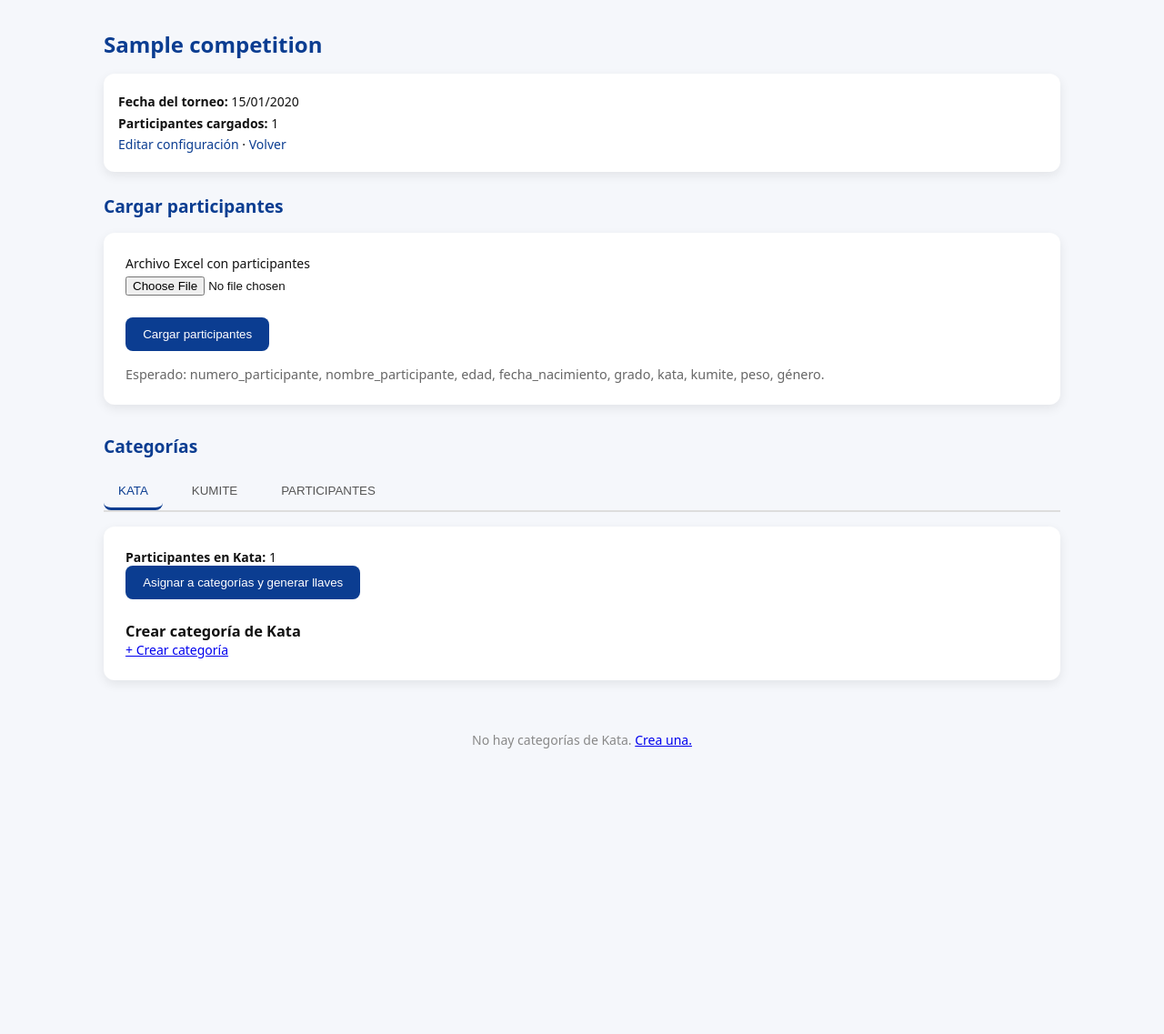
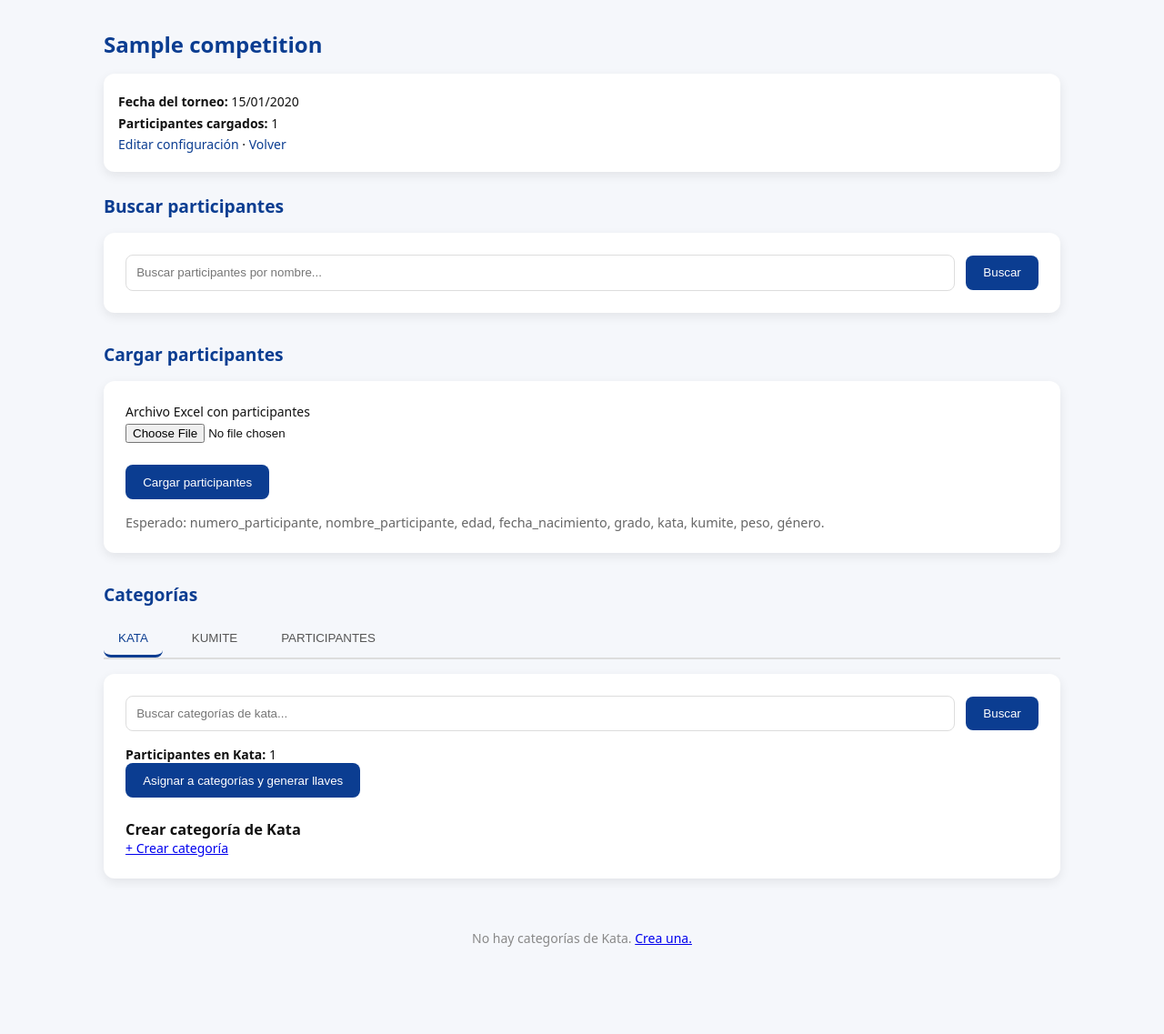
Before and after one commit to ClaudiaVidalOtero/PROYECTOS, a Flask app: page /competition/1 in a window 1280 px wide. Shown: the whole page at 91% size. Before the commit the page ends 823 px from the top, so only its background shows below. Run offline with Flask 3, Linux system fonts and the light colour scheme; tables that the repository leaves empty hold one stand-in row (values such as "Sample post").

Commit message:
fix: buscadores, saltos de pestaña en general

```diff
--- a/app.py
+++ b/app.py
@@ -7,6 +7,7 @@ from flask import Flask, flash, jsonify, redirect, render_template, request, url
 from flask_sqlalchemy import SQLAlchemy
 import pandas as pd
 from dateutil.relativedelta import relativedelta
+from unidecode import unidecode
 
 app = Flask(__name__)
 basedir = Path(__file__).parent
@@ -504,14 +505,54 @@ def new_competition():
 @app.route("/competition/<int:comp_id>", methods=["GET"])
 def competition_detail(comp_id):
     competition = Competition.query.get_or_404(comp_id)
-    kata_cats = Category.query.filter_by(competition_id=comp_id, modality="kata").all()
-    kumite_cats = Category.query.filter_by(competition_id=comp_id, modality="kumite").all()
+    participant_search = request.args.get("participant_search", "").strip()
+    category_search = request.args.get("category_search", "").strip()
+    active_tab = request.args.get("active_tab", "")
+
+    participant_query = Participant.query.filter_by(competition_id=comp_id)
+    if participant_search:
+        # Búsqueda insensible a acentos y mayúsculas usando unidecode
+        search_normalized = unidecode(participant_search).lower()
+        participant_query = participant_query.filter(
+            db.func.lower(Participant.name).like(f"%{search_normalized}%")
+        )
+    participants = participant_query.order_by(Participant.name).all()
+
+    # Si hay búsqueda, filtrar adicionalmente por acentos en Python
+    if participant_search:
+        search_normalized = unidecode(participant_search).lower()
+        participants = [p for p in participants if search_normalized in unidecode(p.name).lower()]
+
+    kata_query = Category.query.filter_by(competition_id=comp_id, modality="kata")
+    kumite_query = Category.query.filter_by(competition_id=comp_id, modality="kumite")
+    if category_search:
+        # Búsqueda insensible a acentos y mayúsculas usando unidecode
+        search_normalized = unidecode(category_search).lower()
+        kata_query = kata_query.filter(
+            db.func.lower(Category.name).like(f"%{search_normalized}%")
+        )
+        kumite_query = kumite_query.filter(
+            db.func.lower(Category.name).like(f"%{search_normalized}%")
+        )
+
+    kata_cats = kata_query.all()
+    kumite_cats = kumite_query.all()
+
+    # Si hay búsqueda de categorías, filtrar adicionalmente por acentos en Python
+    if category_search:
+        search_normalized = unidecode(category_search).lower()
+        kata_cats = [c for c in kata_cats if search_normalized in unidecode(c.name).lower()]
+        kumite_cats = [c for c in kumite_cats if search_normalized in unidecode(c.name).lower()]
 
     return render_template(
         "competition.html",
         competition=competition,
         kata_categories=kata_cats,
-        kumite_categories=kumite_cats
+        kumite_categories=kumite_cats,
+        participants=participants,
+        participant_search=participant_search,
+        category_search=category_search,
+        active_tab=active_tab
     )
 
 
@@ -799,7 +840,7 @@ def edit_participant(part_id):
         participant.kumite_participation = "kumite" in request.form
         db.session.commit()
         flash("Participante actualizado.")
-        return redirect(url_for("list_participants", comp_id=competition.id))
+        return redirect(url_for("competition_detail", comp_id=competition.id, participant_search=""))
 
     return render_template("edit_participant.html", participant=participant, competition=competition)
 
@@ -811,7 +852,7 @@ def delete_participant(part_id):
     db.session.delete(participant)
     db.session.commit()
     flash("Participante eliminado.")
-    return redirect(url_for("list_participants", comp_id=competition.id))
+    return redirect(url_for("competition_detail", comp_id=competition.id, participant_search=""))
 
 
 @app.route("/competition/<int:comp_id>/participants/delete_all", methods=["POST"])
--- a/templates/competition.html
+++ b/templates/competition.html
@@ -47,6 +47,23 @@
       <p><a href="{{ url_for('competition_settings', comp_id=competition.id) }}">Editar configuración</a> · <a href="{{ url_for('index') }}">Volver</a></p>
     </div>
 
+    <div class="section">
+      <h2>Buscar participantes</h2>
+      <div class="form-section">
+        <form method="get" style="display: flex; flex-wrap: wrap; gap: 0.75rem; align-items: center;">
+          <input type="text" name="participant_search" value="{{ participant_search }}" placeholder="Buscar participantes por nombre..." style="padding: 0.7rem; border: 1px solid #ddd; border-radius: 8px; flex: 1; min-width: 220px;">
+          <input type="hidden" name="active_tab" value="participants">
+          {% if category_search %}
+            <input type="hidden" name="category_search" value="{{ category_search }}">
+          {% endif %}
+          <button type="submit">Buscar</button>
+          {% if participant_search %}
+            <a href="{{ url_for('competition_detail', comp_id=competition.id) }}" style="color: #6c757d; text-decoration: none;">Limpiar</a>
+          {% endif %}
+        </form>
+      </div>
+    </div>
+
     <!-- Cargar Excel -->
     <div class="section">
       <h2>Cargar participantes</h2>
@@ -69,14 +86,26 @@
       <h2>Categorías</h2>
 
       <div class="tabs">
-        <button class="tab-btn active" onclick="showTab('kata')">KATA</button>
-        <button class="tab-btn" onclick="showTab('kumite')">KUMITE</button>
-        <button class="tab-btn" onclick="showTab('participants')">PARTICIPANTES</button>
+        <button class="tab-btn {% if not active_tab or active_tab == 'kata' %}active{% endif %}" onclick="clearSearchAndShowTab('kata')">KATA</button>
+        <button class="tab-btn {% if active_tab == 'kumite' %}active{% endif %}" onclick="clearSearchAndShowTab('kumite')">KUMITE</button>
+        <button class="tab-btn {% if active_tab == 'participants' %}active{% endif %}" onclick="clearSearchAndShowTab('participants')">PARTICIPANTES</button>
       </div>
 
       <!-- KATA -->
-      <div id="kata" class="tab-content active">
+      <div id="kata" class="tab-content {% if not active_tab or active_tab == 'kata' %}active{% endif %}">
         <div class="form-section">
+          <form method="get" style="display: flex; flex-wrap: wrap; gap: 0.75rem; align-items: center; margin-bottom: 1rem;">
+            <input type="text" name="category_search" value="{{ category_search }}" placeholder="Buscar categorías de kata..." style="padding: 0.7rem; border: 1px solid #ddd; border-radius: 8px; flex: 1; min-width: 220px;">
+            <input type="hidden" name="active_tab" value="kata">
+            {% if participant_search %}
+              <input type="hidden" name="participant_search" value="{{ participant_search }}">
+            {% endif %}
+            <button type="submit">Buscar</button>
+            {% if category_search %}
+              <a href="{{ url_for('competition_detail', comp_id=competition.id) }}" style="color: #6c757d; text-decoration: none;">Limpiar</a>
+            {% endif %}
+          </form>
+
           <p><strong>Participantes en Kata:</strong> {% set kata_count = competition.participants|selectattr('kata_participation', 'equalto', true)|list|length %}{{ kata_count }}</p>
 
           {% if kata_count > 0 %}
@@ -137,8 +166,20 @@
       </div>
 
       <!-- KUMITE -->
-      <div id="kumite" class="tab-content">
+      <div id="kumite" class="tab-content {% if active_tab == 'kumite' %}active{% endif %}">
         <div class="form-section">
+          <form method="get" style="display: flex; flex-wrap: wrap; gap: 0.75rem; align-items: center; margin-bottom: 1rem;">
+            <input type="text" name="category_search" value="{{ category_search }}" placeholder="Buscar categorías de kumite..." style="padding: 0.7rem; border: 1px solid #ddd; border-radius: 8px; flex: 1; min-width: 220px;">
+            <input type="hidden" name="active_tab" value="kumite">
+            {% if participant_search %}
+              <input type="hidden" name="participant_search" value="{{ participant_search }}">
+            {% endif %}
+            <button type="submit">Buscar</button>
+            {% if category_search %}
+              <a href="{{ url_for('competition_detail', comp_id=competition.id) }}" style="color: #6c757d; text-decoration: none;">Limpiar</a>
+            {% endif %}
+          </form>
+
           <p><strong>Participantes en Kumite:</strong> {% set kumite_count = competition.participants|selectattr('kumite_participation', 'equalto', true)|list|length %}{{ kumite_count }}</p>
 
           {% if kumite_count > 0 %}
@@ -197,11 +238,39 @@
       </div>
 
       <!-- PARTICIPANTES -->
-      <div id="participants" class="tab-content">
-        <div class="form-section">
-          <p><strong>Total participantes:</strong> {{ competition.participants|length }}</p>
-          <a href="{{ url_for('list_participants', comp_id=competition.id) }}">Ver y gestionar participantes →</a>
-        </div>
+      <div id="participants" class="tab-content {% if active_tab == 'participants' %}active{% endif %}">
+        {% if participants %}
+          <div class="form-section" style="position: relative;">
+            <div style="position: absolute; top: 1rem; right: 1rem;">
+              <form method="post" action="{{ url_for('delete_all_participants', comp_id=competition.id) }}" onsubmit="return confirm('¿Estás seguro de que quieres eliminar TODOS los participantes? Esta acción no se puede deshacer.')">
+                <button type="submit" style="background: #dc3545; color: white; padding: 0.5rem 1rem; border: none; border-radius: 8px; cursor: pointer;">Eliminar todos</button>
+              </form>
+            </div>
+
+            {% for participant in participants %}
+              <div class="part-card">
+                <h3>{{ participant.name }}</h3>
+                <p><strong>Fecha de nacimiento:</strong> {{ participant.birthdate.strftime('%d/%m/%Y') }}</p>
+                <p><strong>Género:</strong> {{ participant.gender }}</p>
+                {% if participant.grade %}
+                  <p><strong>Grado:</strong> {{ participant.grade }}</p>
+                {% endif %}
+                {% if participant.weight %}
+                  <p><strong>Peso:</strong> {{ participant.weight }} kg</p>
+                {% endif %}
+                <p><strong>Kata:</strong> {{ 'Sí' if participant.kata_participation else 'No' }} | <strong>Kumite:</strong> {{ 'Sí' if participant.kumite_participation else 'No' }}</p>
+                <div class="actions">
+                  <a href="{{ url_for('edit_participant', part_id=participant.id) }}">Editar</a>
+                  <form method="post" action="{{ url_for('delete_participant', part_id=participant.id) }}" style="display: inline;" onsubmit="return confirm('¿Eliminar este participante?')">
+                    <button type="submit" style="color: #dc3545; background: none; border: none; cursor: pointer; text-decoration: underline;">Eliminar</button>
+                  </form>
+                </div>
+              </div>
+            {% endfor %}
+          </div>
+        {% else %}
+          <div class="empty">No hay participantes que coincidan con la búsqueda.</div>
+        {% endif %}
       </div>
     </div>
   </main>
@@ -215,11 +284,39 @@
   {% endwith %}
 
   <script>
-    function showTab(tabName) {
+    function showTab(tabName, btn) {
       document.querySelectorAll('.tab-content').forEach(el => el.classList.remove('active'));
       document.querySelectorAll('.tab-btn').forEach(el => el.classList.remove('active'));
       document.getElementById(tabName).classList.add('active');
-      event.target.classList.add('active');
+      btn.classList.add('active');
+    }
+
+    function clearSearchAndShowTab(tabName) {
+      // Construir URL base
+      let url = window.location.pathname + '?';
+      let params = [];
+
+      // Mantener solo los parámetros necesarios según la pestaña
+      const urlParams = new URLSearchParams(window.location.search);
+      for (let [key, value] of urlParams) {
+        if (key !== 'active_tab') { // Siempre remover active_tab
+          if (tabName === 'participants' && key === 'participant_search') {
+            // No incluir participant_search cuando cambiamos a participants
+            continue;
+          } else if ((tabName === 'kata' || tabName === 'kumite') && key === 'category_search') {
+            // No incluir category_search cuando cambiamos a kata o kumite
+            continue;
+          } else {
+            params.push(key + '=' + encodeURIComponent(value));
+          }
+        }
+      }
+
+      // Agregar active_tab
+      params.push('active_tab=' + tabName);
+
+      // Redirigir a la URL limpia
+      window.location.href = url + params.join('&');
     }
 
     function deleteCategory(catId, catName) {
```
